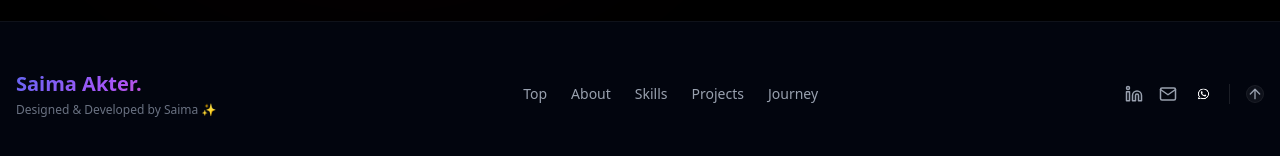
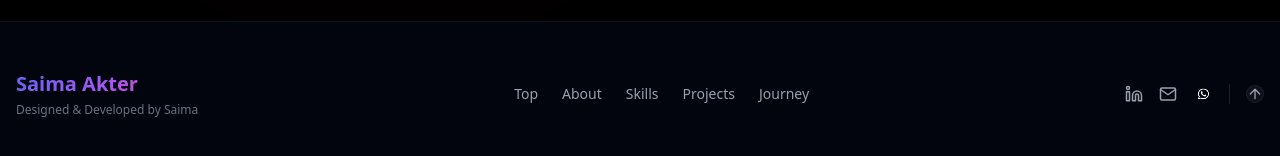
Before and after one commit to developersaima/saima-akter-portfolio, a Next.js app: page / in a window 1280 px wide. Shown: the part 4589-4745 px from the top of the page. Built offline with nearby package versions, Linux system fonts and the light colour scheme.

Commit message:
Fix footer text formatting and remove unnecessary emoji

```diff
--- a/components/Footer.jsx
+++ b/components/Footer.jsx
@@ -13,9 +13,9 @@ export default function Footer() {
       <div className="max-w-7xl mx-auto flex flex-col md:flex-row items-center justify-between gap-6">
 
         <div className="text-center md:text-left">
-          <span className="text-xl font-black text-gradient block mb-1">{portfolioData.name}.</span>
+          <span className="text-xl font-black text-gradient block mb-1">{portfolioData.name}</span>
 <p className="text-xs text-gray-500 font-mono">
-  Designed & Developed by Saima ✨
+  Designed & Developed by Saima
 </p>        </div>
 
         <div className="flex flex-wrap items-center justify-center gap-6 text-sm text-gray-400 font-medium">
```
